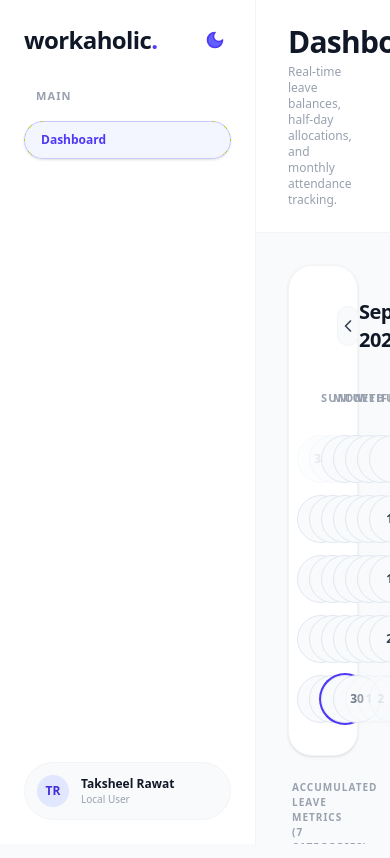
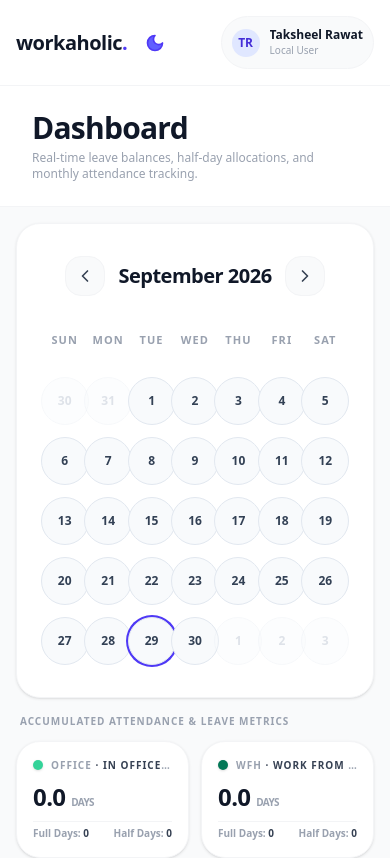
Before and after one commit to TaksheelSingh/workaholic, a React (Vite) app: page / in a window 390 px wide. Shown: the top 858 px of the page. Built offline with nearby package versions, Linux system fonts and the light colour scheme; no server answers.

Commit message:
Update layout dimensions, add In Office (Light Green) and WFH (Dark Green) cards, and 2-step click trigger logic

```diff
--- a/src/App.jsx
+++ b/src/App.jsx
@@ -71,13 +71,27 @@ export function App() {
     }
   };
 
-  // Date Click -> Open Modal
+  /**
+   * Date Circle Click Interaction Logic:
+   * 1st Click on a blank/un-logged date -> Direct quick trigger for "In Office Work" (OFFICE - Light Green)
+   * 2nd Click on an already set date -> Opens Leave Modal popup to configure/update leaves or reset
+   */
   const handleDateClick = (dateStr, entry) => {
-    setModalState({
-      isOpen: true,
-      dateStr,
-      entry: entry || null
-    });
+    if (!entry) {
+      // Direct trigger for In Office Work (Light Green)
+      const officeEntry = {
+        type: 'full',
+        category: 'OFFICE'
+      };
+      handleSaveLeave(dateStr, officeEntry);
+    } else {
+      // 2nd click: Open Leave Modal popup to edit / configure
+      setModalState({
+        isOpen: true,
+        dateStr,
+        entry: entry
+      });
+    }
   };
 
   const handleCloseModal = () => {
@@ -109,9 +123,9 @@ export function App() {
   const metrics = computeKpiMetrics(leaves, activeMonthKey);
 
   return (
-    <div className="flex h-screen w-screen overflow-hidden bg-gray-50 dark:bg-gray-950 text-gray-900 dark:text-gray-100 font-sans antialiased selection:bg-indigo-500 selection:text-white">
+    <div className="flex flex-col md:flex-row min-h-screen w-screen overflow-x-hidden bg-gray-50 dark:bg-gray-950 text-gray-900 dark:text-gray-100 font-sans antialiased selection:bg-indigo-500 selection:text-white">
 
-      {/* 1. Left Sidebar */}
+      {/* 1. Left Sidebar (Fixed 240px Desktop, Sticky Header Mobile) */}
       <Sidebar
         isDark={isDark}
         onToggleTheme={() => setIsDark(!isDark)}
--- a/src/components/DashboardView.jsx
+++ b/src/components/DashboardView.jsx
@@ -13,13 +13,13 @@ export const DashboardView = ({
   onDateClick
 }) => {
   return (
-    <div className="p-8 space-y-8 max-w-[1600px] mx-auto animate-fadeIn min-h-full flex flex-col justify-between">
+    <div className="p-4 md:p-6 lg:p-8 space-y-6 md:space-y-8 max-w-[1600px] mx-auto animate-fadeIn min-h-full flex flex-col justify-between">
 
-      {/* Dashboard Layout: Interactive Calendar + KPI Metrics Grid */}
-      <div className="grid grid-cols-1 lg:grid-cols-12 gap-6 items-start">
+      {/* Responsive Dashboard Grid: Desktop 2-column, Mobile single column stack */}
+      <div className="grid grid-cols-1 xl:grid-cols-12 gap-4 md:gap-6 items-start">
 
-        {/* 1. Interactive Calendar Card (6 Columns) */}
-        <div className="lg:col-span-6">
+        {/* 1. Interactive Calendar Card (6 Columns Desktop, 100% Mobile) */}
+        <div className="xl:col-span-6 w-full">
           <CalendarCard
             year={year}
             monthIndex={monthIndex}
@@ -31,11 +31,11 @@ export const DashboardView = ({
           />
         </div>
 
-        {/* 2. KPI Metrics Grid for 7 Categories (6 Columns) */}
-        <div className="lg:col-span-6">
+        {/* 2. KPI Metrics Grid for Categories (6 Columns Desktop, 100% Mobile) */}
+        <div className="xl:col-span-6 w-full">
           <div className="space-y-3">
             <span className="text-[10px] font-black text-gray-400 dark:text-gray-400 uppercase tracking-widest block px-1">
-              ACCUMULATED LEAVE METRICS (7 CATEGORIES)
+              ACCUMULATED ATTENDANCE & LEAVE METRICS
             </span>
             <KpiMetricsGrid metrics={metrics} isDark={isDark} />
           </div>
@@ -43,8 +43,8 @@ export const DashboardView = ({
 
       </div>
 
-      {/* Footer with Divider Line separating footer from cards */}
-      <footer className="pt-8 mt-12 border-t border-gray-200 dark:border-gray-800/80 text-center text-xs font-medium text-gray-400 dark:text-gray-500 space-y-1">
+      {/* Footer with Divider Line */}
+      <footer className="pt-6 md:pt-8 mt-8 md:mt-12 border-t border-gray-200 dark:border-gray-800/80 text-center text-xs font-medium text-gray-400 dark:text-gray-500 space-y-1">
         <p>© 2026 workaholic. All workdays accounted for. Zero attendance confusion, zero math headaches.</p>
         <p className="text-[11px] text-gray-400/80 dark:text-gray-500/80">Made by Taksheel Rawat · Attendance & Leave Tracker</p>
       </footer>
--- a/src/components/Sidebar.jsx
+++ b/src/components/Sidebar.jsx
@@ -7,15 +7,15 @@ export const Sidebar = ({
   user
 }) => {
   return (
-    <aside className="w-64 flex-shrink-0 bg-white dark:bg-gray-900 border-r border-gray-100 dark:border-gray-800 flex flex-col justify-between p-6 transition-colors duration-200">
+    <aside className="w-full md:w-[240px] md:h-screen flex-shrink-0 bg-white dark:bg-gray-900 border-b md:border-b-0 md:border-r border-gray-100 dark:border-gray-800 flex flex-row md:flex-col justify-between p-4 md:px-[18px] md:py-[24px] transition-colors duration-200 sticky top-0 z-40 md:static">
 
       {/* Top Section */}
-      <div className="space-y-8">
+      <div className="flex flex-row md:flex-col items-center md:items-stretch justify-between w-full md:w-auto space-y-0 md:space-y-8">
 
         {/* Logo & Quick Switch Dark/Light Mode */}
-        <div className="flex items-center justify-between">
+        <div className="flex items-center justify-between w-auto md:w-full space-x-3 md:space-x-0">
           <div className="flex items-center space-x-2">
-            <span className="text-2xl font-black tracking-tight text-gray-900 dark:text-white font-sans">
+            <span className="text-xl md:text-2xl font-black tracking-tight text-gray-900 dark:text-white font-sans">
               workaholic<span className="text-indigo-600 dark:text-indigo-400">.</span>
             </span>
           </div>
@@ -31,7 +31,7 @@ export const Sidebar = ({
         </div>
 
         {/* Navigation List - Dashboard button with hover effect */}
-        <div>
+        <div className="hidden md:block">
           <span className="text-[11px] font-bold text-gray-400 dark:text-gray-500 uppercase tracking-widest block mb-4 px-3">
             MAIN
           </span>
@@ -48,9 +48,9 @@ export const Sidebar = ({
       </div>
 
       {/* Bottom Profile Badge with hover effect */}
-      <div className="p-3 rounded-full bg-gray-50 dark:bg-gray-800/60 border border-gray-100 dark:border-gray-800 hover:bg-gray-100 dark:hover:bg-gray-800 hover:border-gray-200 dark:hover:border-gray-700 hover:shadow-md transition-all duration-200 cursor-pointer">
-        <div className="flex items-center space-x-3 min-w-0">
-          <div className="w-8 h-8 rounded-full bg-indigo-100 dark:bg-indigo-900/60 text-indigo-700 dark:text-indigo-300 text-xs font-bold flex items-center justify-center flex-shrink-0">
+      <div className="p-2.5 md:p-3 rounded-full bg-gray-50 dark:bg-gray-800/60 border border-gray-100 dark:border-gray-800 hover:bg-gray-100 dark:hover:bg-gray-800 hover:border-gray-200 dark:hover:border-gray-700 hover:shadow-md transition-all duration-200 cursor-pointer">
+        <div className="flex items-center space-x-2.5 md:space-x-3 min-w-0">
+          <div className="w-7 h-7 md:w-8 md:h-8 rounded-full bg-indigo-100 dark:bg-indigo-900/60 text-indigo-700 dark:text-indigo-300 text-xs font-bold flex items-center justify-center flex-shrink-0">
             {user?.initials || 'TR'}
           </div>
           <div className="min-w-0 flex-1">
--- a/src/constants/leaveTypes.js
+++ b/src/constants/leaveTypes.js
@@ -1,11 +1,43 @@
 export const LEAVE_TYPES = {
+  OFFICE: {
+    key: 'OFFICE',
+    name: 'In Office Work',
+    accentColor: 'Light Green',
+    lightHex: '#34D399',
+    darkHex: '#10B981',
+    description: 'On-site office attendance day'
+  },
+  WFH: {
+    key: 'WFH',
+    name: 'Work From Home',
+    accentColor: 'Dark Green',
+    lightHex: '#047857',
+    darkHex: '#065F46',
+    description: 'Remote work allocation day'
+  },
+  PL: {
+    key: 'PL',
+    name: 'Privilege Leave',
+    accentColor: 'Dark Blue',
+    lightHex: '#1D4ED8',
+    darkHex: '#3B82F6',
+    description: 'Earned annual paid time off'
+  },
+  SL: {
+    key: 'SL',
+    name: 'Sick / Casual Leave',
+    accentColor: 'Light Blue',
+    lightHex: '#0EA5E9',
+    darkHex: '#38BDF8',
+    description: 'Unplanned health or urgent personal affairs'
+  },
   PH: {
     key: 'PH',
     name: 'Public Holiday',
     accentColor: 'Orange',
     lightHex: '#F97316',
     darkHex: '#FB923C',
-    description: 'Official state or office declared holiday'
+    description: 'Official corporate & state holiday'
   },
   OPH: {
     key: 'OPH',
@@ -30,30 +62,6 @@ export const LEAVE_TYPES = {
     lightHex: '#EF4444',
     darkHex: '#F87171',
     description: 'External client site or official work'
-  },
-  PL: {
-    key: 'PL',
-    name: 'Privilege Leave',
-    accentColor: 'Dark Blue',
-    lightHex: '#1D4ED8',
-    darkHex: '#3B82F6',
-    description: 'Earned annual paid time off'
-  },
-  SL: {
-    key: 'SL',
-    name: 'Sick / Casual Leave',
-    accentColor: 'Light Blue',
-    lightHex: '#0EA5E9',
-    darkHex: '#38BDF8',
-    description: 'Unplanned health or urgent personal affairs'
-  },
-  WFH: {
-    key: 'WFH',
-    name: 'Work From Home',
-    accentColor: 'Green',
-    lightHex: '#10B981',
-    darkHex: '#34D399',
-    description: 'Remote work allocation day'
   }
 };
 
--- a/standalone_dashboard.html
+++ b/standalone_dashboard.html
@@ -37,13 +37,14 @@
 
   <script type="text/babel">
     const LEAVE_TYPES = {
+      OFFICE: { key: 'OFFICE', name: 'In Office Work', hex: '#34D399' },
+      WFH: { key: 'WFH', name: 'Work From Home', hex: '#047857' },
+      PL: { key: 'PL', name: 'Privilege Leave', hex: '#1D4ED8' },
+      SL: { key: 'SL', name: 'Sick / Casual Leave', hex: '#0EA5E9' },
       PH: { key: 'PH', name: 'Public Holiday', hex: '#F97316' },
       OPH: { key: 'OPH', name: 'Optional Public Holiday', hex: '#EAB308' },
       MD: { key: 'MD', name: 'My Day', hex: '#A855F7' },
-      OD: { key: 'OD', name: 'On Duty', hex: '#EF4444' },
-      PL: { key: 'PL', name: 'Privilege Leave', hex: '#1D4ED8' },
-      SL: { key: 'SL', name: 'Sick / Casual Leave', hex: '#0EA5E9' },
-      WFH: { key: 'WFH', name: 'Work From Home', hex: '#10B981' }
+      OD: { key: 'OD', name: 'On Duty', hex: '#EF4444' }
     };
     const LEAVE_KEYS = Object.keys(LEAVE_TYPES);
     const getHex = (k) => LEAVE_TYPES[k] ? LEAVE_TYPES[k].hex : '#E5E7EB';
@@ -85,6 +86,16 @@
       for(let i=0; i<firstDay; i++) calDays.push(null);
       for(let d=1; d<=daysInMonth; d++) calDays.push(d);
 
+      const handleDateClick = (dStr, entry) => {
+        if (!entry) {
+          // 1st click: Direct trigger for In Office Work (Light Green)
+          setLeaves(prev => ({ ...prev, [dStr]: { type: 'full', category: 'OFFICE' } }));
+        } else {
+          // 2nd click: Open Leave Modal popup
+          setModal({ open: true, dateStr: dStr, entry: entry });
+        }
+      };
+
       const handleSave = (dateStr, entryData) => {
         setLeaves(prev => ({ ...prev, [dateStr]: entryData }));
         try { confetti({ particleCount: 35, spread: 60, origin: { y: 0.7 } }); } catch(e){}
@@ -97,18 +108,18 @@
       };
 
       return (
-        <div className="flex h-full w-full overflow-hidden bg-gray-50 dark:bg-gray-950 text-gray-900 dark:text-gray-100">
+        <div className="flex flex-col md:flex-row h-full w-full overflow-x-hidden bg-gray-50 dark:bg-gray-950 text-gray-900 dark:text-gray-100">
           {/* Sidebar */}
-          <aside className="w-64 bg-white dark:bg-gray-900 border-r border-gray-100 dark:border-gray-800 p-6 flex flex-col justify-between">
-            <div className="space-y-8">
-              <div className="flex items-center justify-between">
-                <span className="text-2xl font-black text-gray-900 dark:text-white">workaholic<span className="text-indigo-600">.</span></span>
+          <aside className="w-full md:w-[240px] bg-white dark:bg-gray-900 border-b md:border-b-0 md:border-r border-gray-100 dark:border-gray-800 p-4 md:px-[18px] md:py-[24px] flex flex-row md:flex-col justify-between flex-shrink-0">
+            <div className="flex flex-row md:flex-col items-center md:items-stretch justify-between w-full md:w-auto space-y-0 md:space-y-8">
+              <div className="flex items-center justify-between w-auto md:w-full space-x-3 md:space-x-0">
+                <span className="text-xl md:text-2xl font-black text-gray-900 dark:text-white">workaholic<span className="text-indigo-600">.</span></span>
                 <button onClick={toggleTheme} className="p-1.5 rounded-full text-amber-500 hover:bg-gray-100 dark:hover:bg-gray-800 transition cursor-pointer">
                   {isDark ? '☀️' : '🌙'}
                 </button>
               </div>
 
-              <div>
+              <div className="hidden md:block">
                 <span className="text-[11px] font-bold text-gray-400 dark:text-gray-500 uppercase tracking-widest block mb-4 px-3">MAIN</span>
                 <nav className="space-y-2">
                   <button className="w-full text-left px-4 py-2.5 rounded-full text-xs font-bold border border-indigo-500/30 bg-indigo-50/70 dark:bg-indigo-950/40 text-indigo-600 dark:text-indigo-400 shadow-sm hover:bg-indigo-100 dark:hover:bg-indigo-900/60 hover:shadow-md transition cursor-pointer">
@@ -119,8 +130,8 @@
             </div>
 
             {/* Profile badge with hover */}
-            <div className="p-3 rounded-full bg-gray-50 dark:bg-gray-800 border border-gray-100 dark:border-gray-800 flex items-center space-x-3 hover:bg-gray-100 dark:hover:bg-gray-800/90 hover:shadow-md transition cursor-pointer">
-              <div className="w-8 h-8 rounded-full bg-indigo-100 dark:bg-indigo-900 text-indigo-700 dark:text-indigo-300 font-bold flex items-center justify-center text-xs">TR</div>
+            <div className="p-2.5 md:p-3 rounded-full bg-gray-50 dark:bg-gray-800 border border-gray-100 dark:border-gray-800 flex items-center space-x-3 hover:bg-gray-100 dark:hover:bg-gray-800/90 hover:shadow-md transition cursor-pointer">
+              <div className="w-7 h-7 md:w-8 md:h-8 rounded-full bg-indigo-100 dark:bg-indigo-900 text-indigo-700 dark:text-indigo-300 font-bold flex items-center justify-center text-xs">TR</div>
               <div>
                 <div className="text-xs font-bold text-gray-900 dark:text-white">Taksheel Rawat</div>
                 <div className="text-[10px] text-gray-400 dark:text-gray-500">Local User</div>
@@ -130,18 +141,18 @@
 
           {/* Main Workspace */}
           <div className="flex-1 flex flex-col min-w-0 overflow-hidden bg-gray-50 dark:bg-gray-950">
-            <header className="px-8 py-6 bg-white dark:bg-gray-900 border-b border-gray-100 dark:border-gray-800">
+            <header className="px-6 md:px-8 py-6 bg-white dark:bg-gray-900 border-b border-gray-100 dark:border-gray-800">
               <div>
-                <h1 className="text-3xl font-black text-gray-900 dark:text-white">Dashboard</h1>
+                <h1 className="text-2xl md:text-3xl font-black text-gray-900 dark:text-white">Dashboard</h1>
                 <p className="text-xs font-medium text-gray-400 dark:text-gray-400 mt-1">Real-time leave balances, half-day allocations, and monthly attendance tracking.</p>
               </div>
             </header>
 
-            <main className="flex-1 overflow-y-auto p-8 space-y-8 bg-gray-50 dark:bg-gray-950 flex flex-col justify-between">
-              <div className="grid grid-cols-1 lg:grid-cols-12 gap-6 items-start">
+            <main className="flex-1 overflow-y-auto p-4 md:p-8 space-y-6 md:space-y-8 bg-gray-50 dark:bg-gray-950 flex flex-col justify-between">
+              <div className="grid grid-cols-1 xl:grid-cols-12 gap-6 items-start">
 
-                {/* Central Calendar (6 Cols) */}
-                <div className="lg:col-span-6 bg-white dark:bg-gray-900 rounded-3xl p-8 border border-gray-100 dark:border-gray-800 shadow-sm space-y-6">
+                {/* Central Calendar (6 Cols Desktop) */}
+                <div className="xl:col-span-6 bg-white dark:bg-gray-900 rounded-3xl p-6 md:p-8 border border-gray-100 dark:border-gray-800 shadow-sm space-y-6">
                   <div className="flex items-center justify-between px-4 pb-2">
                     <button onClick={() => setMonthIdx(m => m === 0 ? 11 : m - 1)} className="w-10 h-10 rounded-2xl bg-gray-50 dark:bg-gray-800 flex items-center justify-center font-bold hover:bg-gray-100 dark:hover:bg-gray-700 transition cursor-pointer">‹</button>
                     <h2 className="text-xl font-black text-gray-900 dark:text-white">{MONTHS[monthIdx]} {year}</h2>
@@ -173,7 +184,7 @@
                       }
 
                       return (
-                        <div key={dStr} style={style} onClick={() => setModal({ open: true, dateStr: dStr, entry: entry || null })} className="w-12 h-12 rounded-full flex flex-col items-center justify-center font-bold text-xs shadow-sm transition hover:scale-105 cursor-pointer">
+                        <div key={dStr} style={style} onClick={() => handleDateClick(dStr, entry)} className="w-12 h-12 rounded-full flex flex-col items-center justify-center font-bold text-xs shadow-sm transition hover:scale-105 cursor-pointer">
                           <span>{d}</span>
                           {label && <span className="text-[8px] font-black opacity-90 leading-none">{label}</span>}
                         </div>
@@ -182,9 +193,9 @@
                   </div>
                 </div>
 
-                {/* KPI Grid (6 Cols - 7 Categories) */}
-                <div className="lg:col-span-6 space-y-3">
-                  <span className="text-[10px] font-black text-gray-400 dark:text-gray-500 uppercase tracking-widest block px-1">ACCUMULATED LEAVE METRICS (7 CATEGORIES)</span>
+                {/* KPI Grid (6 Cols Desktop) */}
+                <div className="xl:col-span-6 space-y-3">
+                  <span className="text-[10px] font-black text-gray-400 dark:text-gray-500 uppercase tracking-widest block px-1">ACCUMULATED ATTENDANCE & LEAVE METRICS</span>
                   <div className="grid grid-cols-2 sm:grid-cols-3 gap-3">
                     {LEAVE_KEYS.map(k => {
                       const data = metrics[k];
@@ -208,7 +219,7 @@
               </div>
 
               {/* Footer with Divider Line */}
-              <footer className="pt-8 mt-12 border-t border-gray-200 dark:border-gray-800 text-center text-xs font-medium text-gray-400 dark:text-gray-500 space-y-1">
+              <footer className="pt-6 md:pt-8 mt-8 md:mt-12 border-t border-gray-200 dark:border-gray-800 text-center text-xs font-medium text-gray-400 dark:text-gray-500 space-y-1">
                 <p>© 2026 workaholic. All workdays accounted for. Zero attendance confusion, zero math headaches.</p>
                 <p className="text-[11px]">Made by Taksheel Rawat · Attendance & Leave Tracker</p>
               </footer>
```
